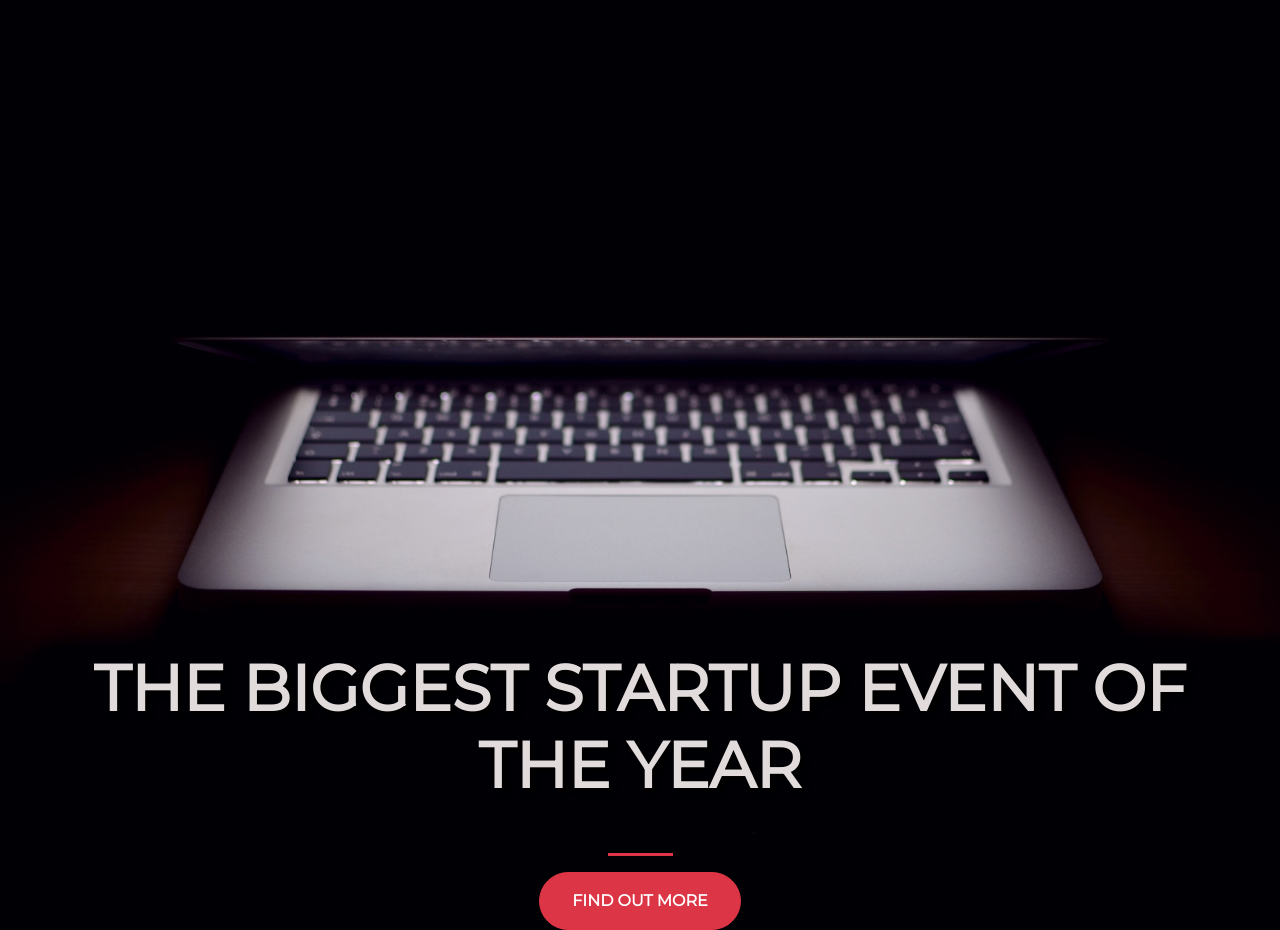
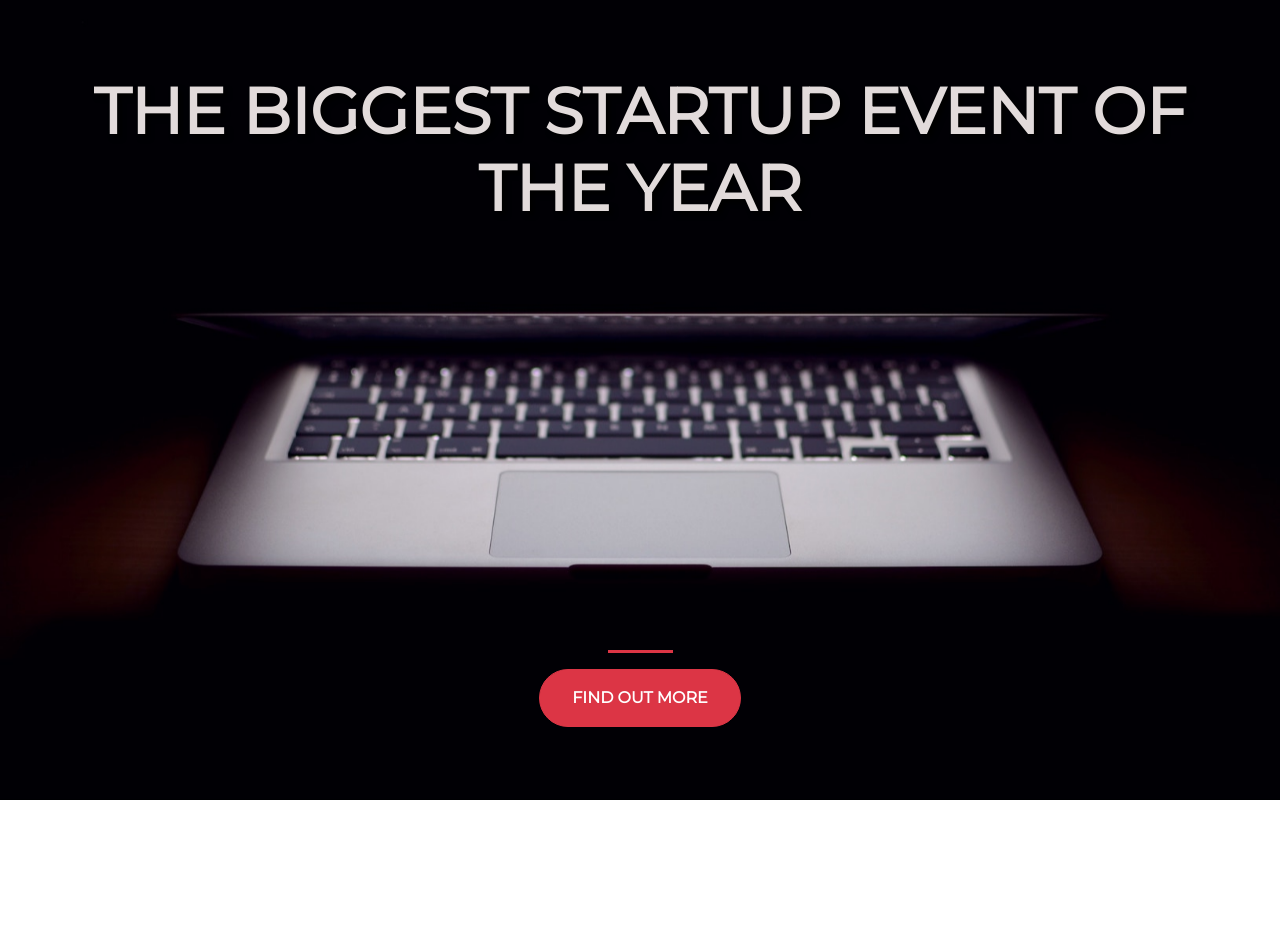
Before and after one commit to joewilson04/startup-landing-page, a plain HTML site: page startup landing page/index.html in a window 1280 px wide. After the commit the page ends 800 px from the top, so only its background shows below. Drawn offline with nearby package versions, Linux system fonts and the light colour scheme.

Commit message:
bug fixes

```diff
--- a/startup landing page/index.html
+++ b/startup landing page/index.html
@@ -16,8 +16,8 @@
     <link rel="stylesheet" type="text/css" href="style.css">
   </head>
   <body>
-    <div class="container">
-      <div class="buffer2 col-12"></div>
+    <div class="container d-flex align-items-center h-100 vertical-center">
+
       <div class="row">
 
           <header class="text-center col-12">
@@ -26,7 +26,9 @@
           <div class="buffer col-12"></div>
           <section class="text-center col-12">
             <hr>
-            <button class="btn btn-danger btn-xl">find out more</button>
+            <a href="https://startuplandingpage.mailchimpsites.com">
+              <button class="btn btn-danger btn-xl">find out more</button>
+            </a>
           </section>
 
       </div>
--- a/startup landing page/style.css
+++ b/startup landing page/style.css
@@ -21,7 +21,7 @@ h1 {
 }
 
 .buffer {
-  height: 25px;
+  height: 25rem;
 }
 
 hr {
```
